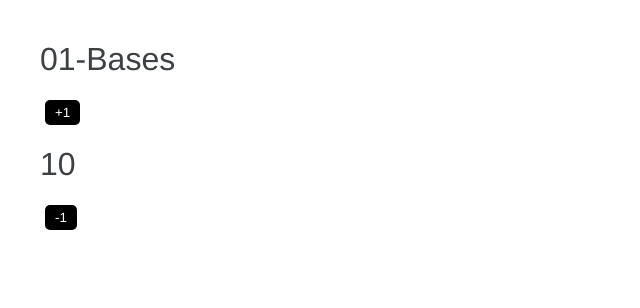
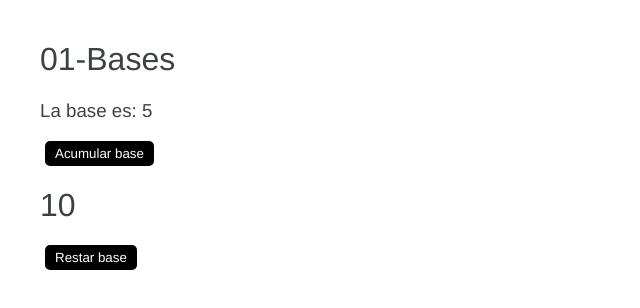
Before and after one commit to mecarvaj/01-bases, an Angular app: page / in a window 1280 px wide. Shown: the top 308 px of the page, without its empty margins (0-640 px from the left). Built offline with nearby package versions, Linux system fonts and the light colour scheme.

Commit message:
Chapter 4.40

```diff
--- a/src/app/app.component.html
+++ b/src/app/app.component.html
@@ -1,5 +1,5 @@
 <h1>{{titulo}}</h1>
-
-<button (click)="acumular(1)">+1</button>
+<h3>La base es:<strong>  {{base}}</strong></h3>
+<button (click)="acumular(base)">Acumular base</button>
 <h1 ><span>{{numero}}</span></h1>
-<button (click)="acumular(-1)">-1</button>
+<button (click)="acumular(-base)">Restar base</button>
--- a/src/app/app.component.ts
+++ b/src/app/app.component.ts
@@ -6,10 +6,11 @@
   styleUrls: ['./app.component.css']
 })
 export class AppComponent {
-  public titulo = '01-Bases';
+  public titulo: string = '01-Bases';
   public numero: number = 10;
+  public base  : number =5 ;
 
-  acumular(valor: number) {
+  acumular(valor:number) {
     this.numero+=valor;
   }
 }
```
